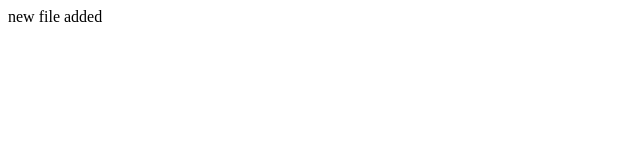
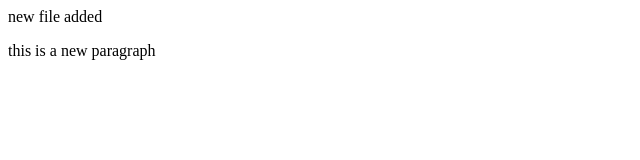
Before and after one commit to Shubhangtripathi809/my-new-repo, a plain HTML site: page LocalRepo/index.html in a window 1280 px wide. Shown: the whole page, without its empty margins (0-640 px from the left). Drawn offline with Linux system fonts and the light colour scheme.

Commit message:
add new feature

```diff
--- a/LocalRepo/index.html
+++ b/LocalRepo/index.html
@@ -1 +1,2 @@
 <p>new file added</p>
+<P>this is a new paragraph</P>
```
